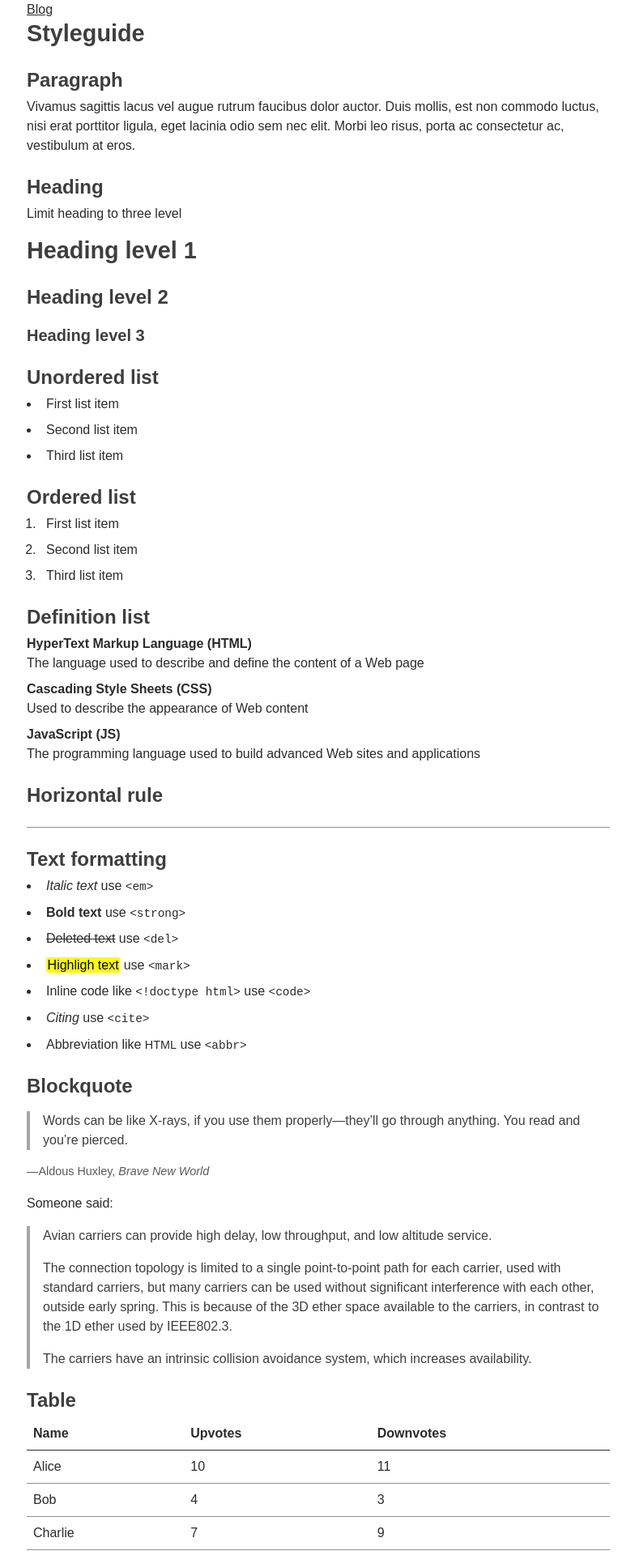
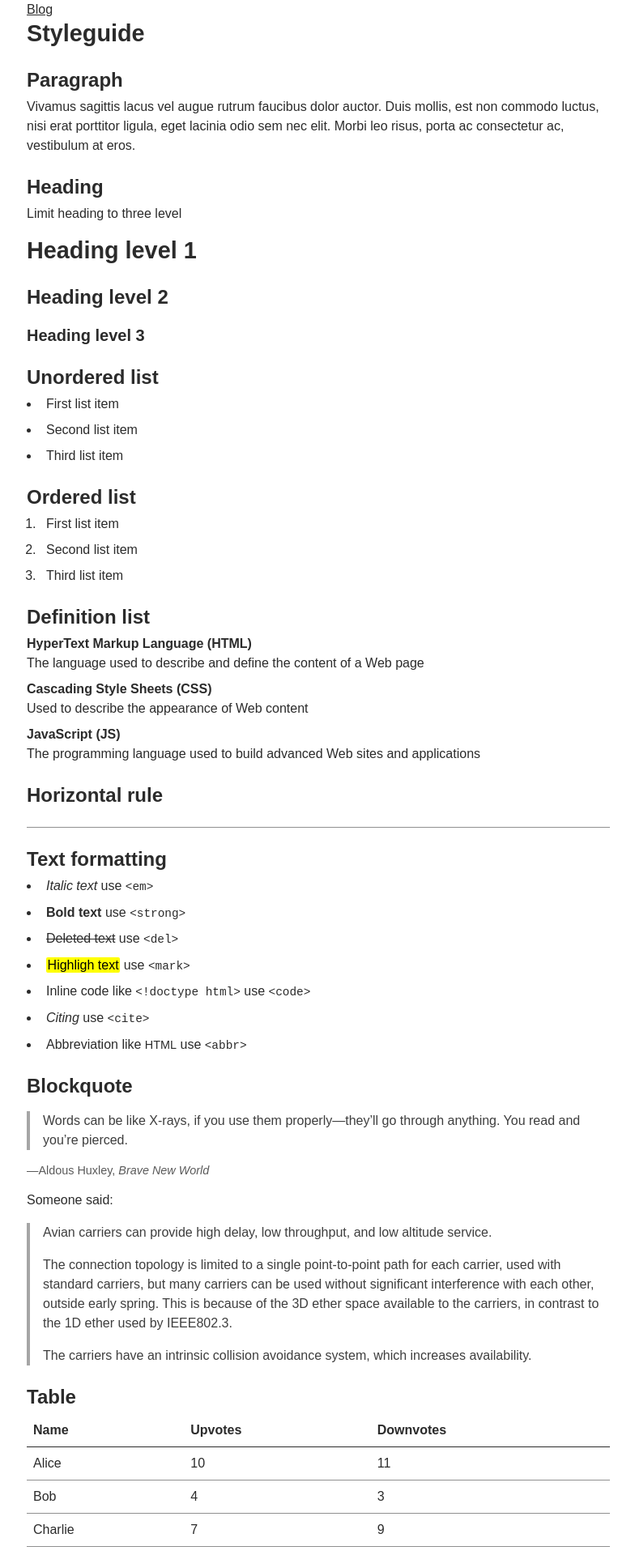
Before and after one commit to aflim/blog, a Jekyll site: the page built from styleguide.md, in a window 1280 px wide. Shown: the top 1920 px of the page at 81% size, without its empty margins (247-1031 px from the left). Built offline with Jekyll 4.4.1, drawn with Linux system fonts in a browser that asks for light colours.

Commit message:
Update _typography.scss

```diff
--- a/_sass/_typography.scss
+++ b/_sass/_typography.scss
@@ -10,7 +10,6 @@ h6 {
   margin-block-end: .25em;
   font-weight: 700;
   line-height: $line-height-sm;
-  color: $ink-2;
 }
 
 
@@ -87,6 +86,7 @@ figure {
 
   figcaption {
     font-size: $type-scale-down-1;
+    line-height: $line-height-sm;
     color: $ink-3;
   }
 }
```
